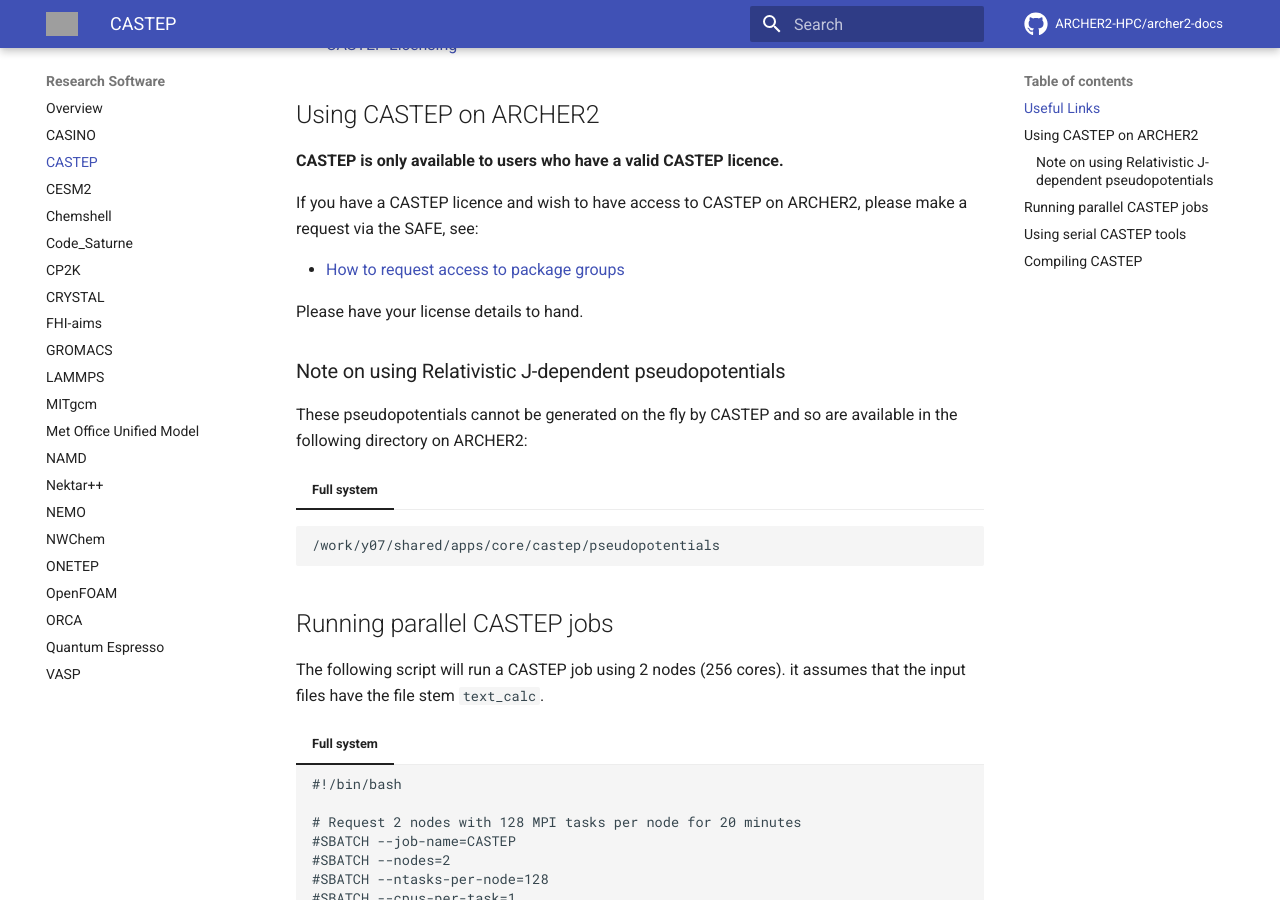
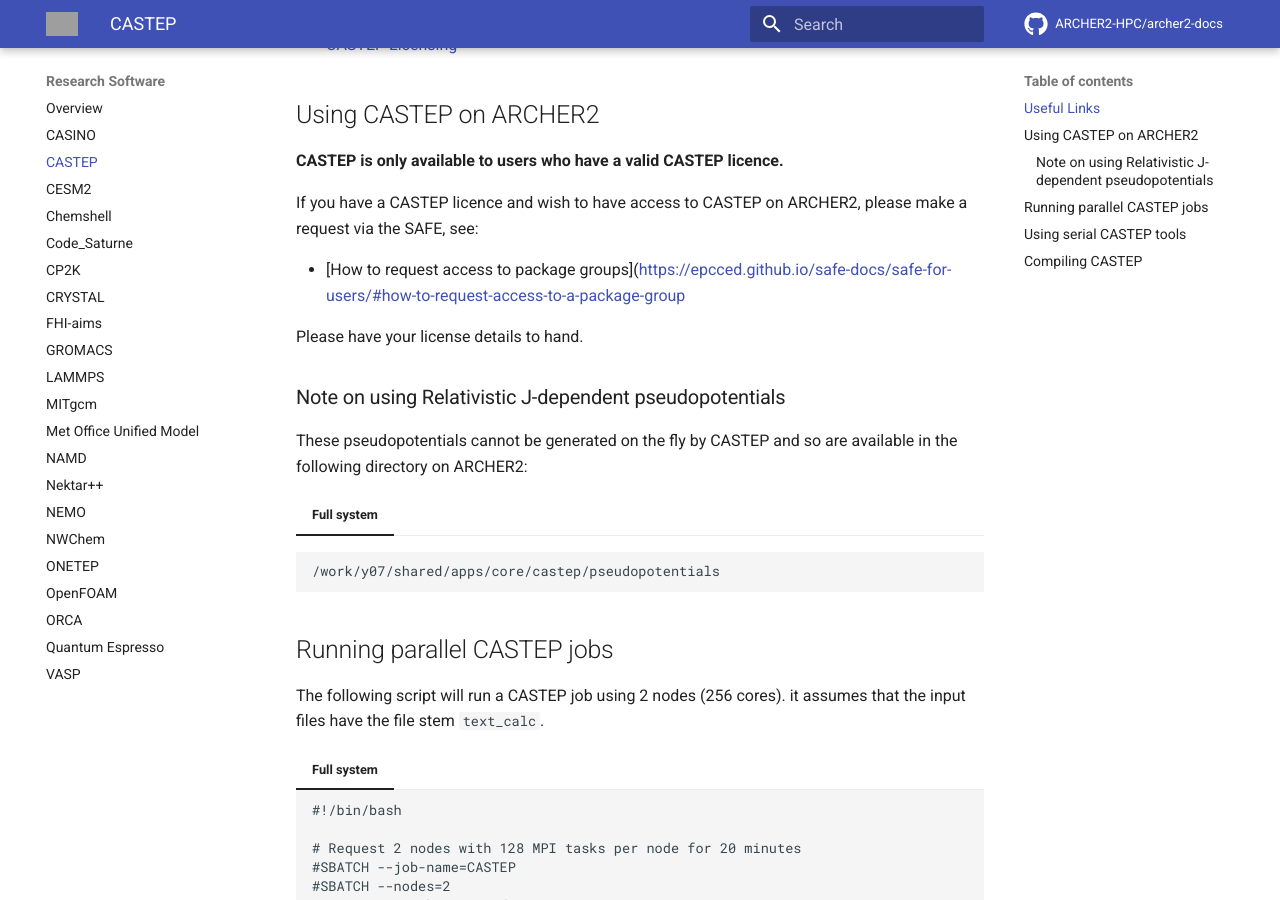
Before and after one commit to ARCHER2-HPC/archer2-docs, an MkDocs documentation site: the page built from docs/research-software/castep.md, in a window 1280 px wide and 900 px high, scrolled down 482 px. Built offline with MkDocs 1.6.1 and Material for MkDocs 9.7.7, drawn with Linux system fonts in a browser that asks for light colours; comment, search, counter and statistics services are not loaded; some of the changed lines change nothing that is shown; grey boxes are pictures that could not be loaded.

Commit message:
Update castep.md

```diff
--- a/docs/research-software/castep.md
+++ b/docs/research-software/castep.md
@@ -23,7 +23,7 @@
 ARCHER2, please make a request via the SAFE, see:
 
    - [How to request access to package
-     groups](https://epcced.github.io/safe-docs/safe-for-users/#how-to-request-access-to-a-package-group)
+     groups]([https://epcced.github.io/safe-docs/safe-for-users/#how-to-request-access-to-a-package-group](https://epcced.github.io/safe-docs/safe-for-users/#how-to-request-access-to-a-package-group-licensed-software-or-restricted-features)
 
 Please have your license details to hand.
 
```
